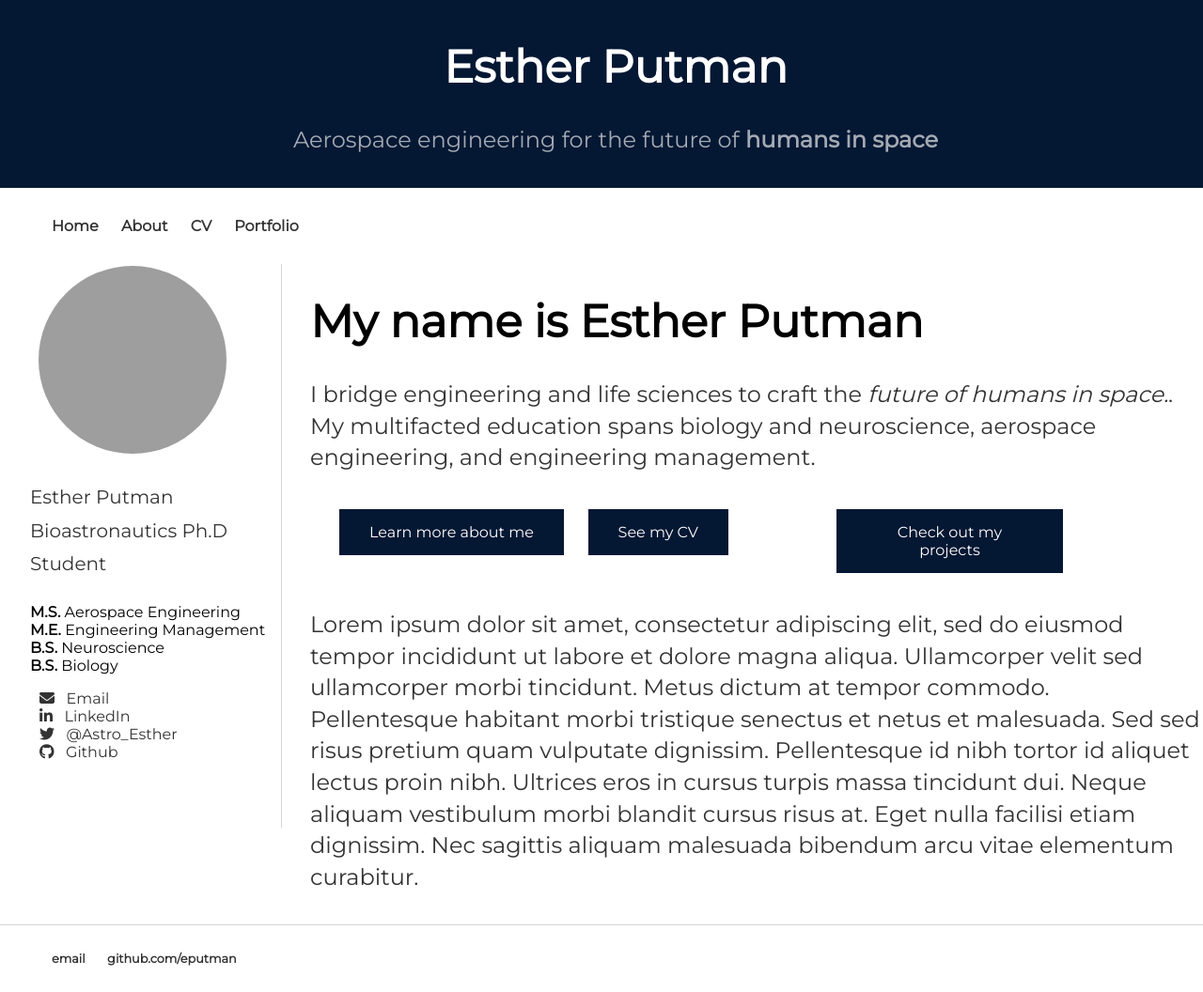
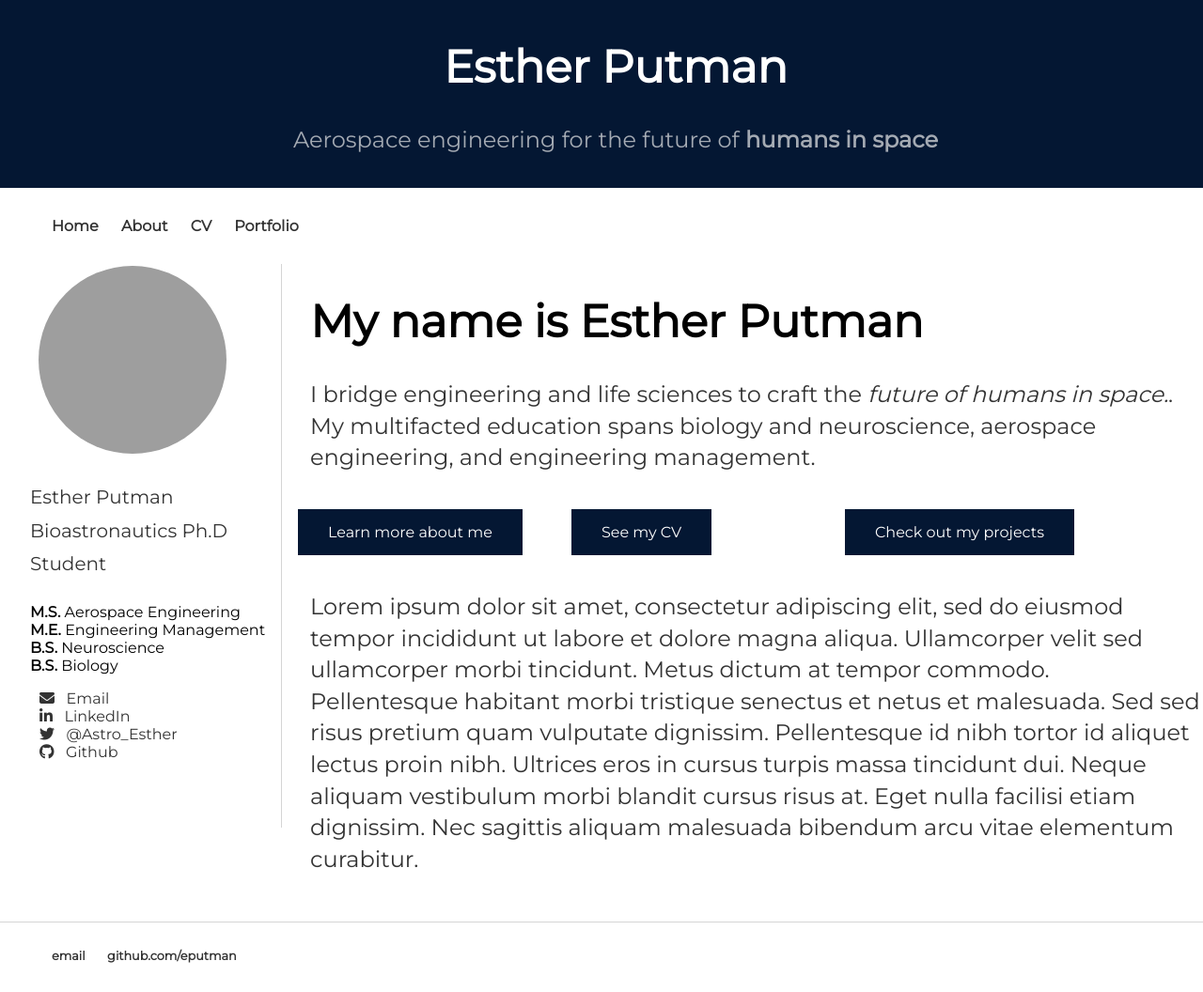
Before and after one commit to eputman/eputman.github.io, a Jekyll site: the page built from index.html, in a window 1280 px wide and 1056 px high. Shown: the whole window at 94% size. Built offline with Jekyll 4.4.1, drawn with Linux system fonts in a browser that asks for light colours; nearby versions of some CDN libraries; grey boxes are pictures that could not be loaded.

Commit message:
Update index.html

```diff
--- a/index.html
+++ b/index.html
@@ -30,16 +30,16 @@
 			<p>I bridge engineering and life sciences to craft the <em>future of humans in space.</em>. <br>
 			My multifacted education spans biology and neuroscience, aerospace engineering, and engineering management. </p>
 
-				<div class="center" style="width:90%">
+				<div class="center" style="width:99%">
 				<div class="clearfix">
 					<div class="pageref-container">
-					<a href="/about" class="button" style="width:175px, height:50px">Learn more about me</a>
+					<a href="/about" class="button">Learn more about me</a>
 					</div>
 					<div class="pageref-container">
-					<a href="/CV" class="button" style="width:175px, height:50px">See my CV</a>
+					<a href="/CV" class="button">See my CV</a>
 					</div>
 					<div class="pageref-container">
-					<a href="/portfolio" class="button" style="width:175px, height:50px">Check out my projects</a>
+					<a href="/portfolio" class="button">Check out my projects</a>
 					</div>
 				</div> <!-- /clearfix-->
 				</div> <!-- /center-->
```
